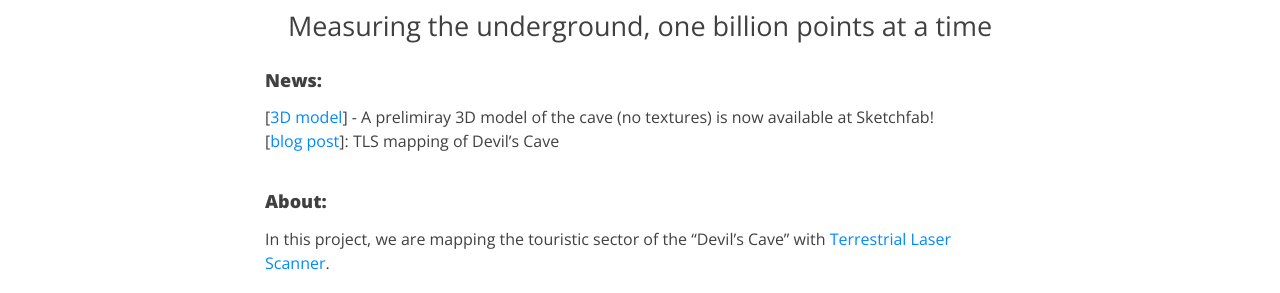
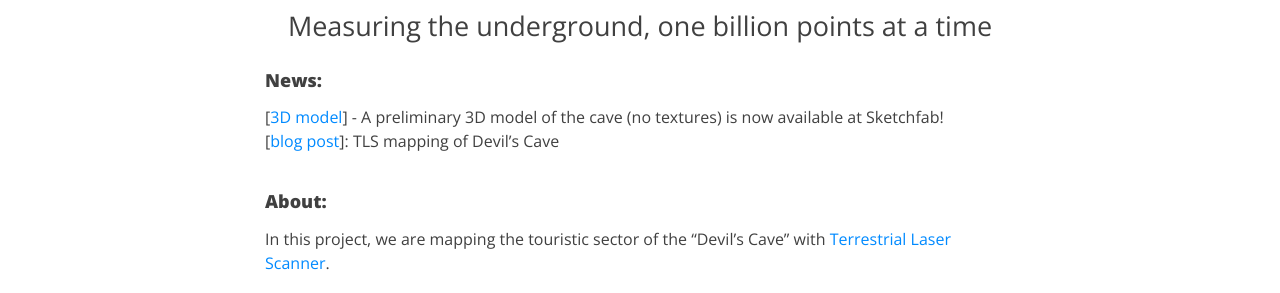
Before and after one commit to SPAMLab/SPAMLab.github.io, a Jekyll site: the page built from grants/cave_3d.md, in a window 1280 px wide and 900 px high. Shown: the part 241-534 px from the top of the window. Built offline with Jekyll 4.4.1, drawn with Linux system fonts in a browser that asks for light colours; nearby versions of some CDN libraries.

Commit message:
Update cave_3d.md

```diff
--- a/grants/cave_3d.md
+++ b/grants/cave_3d.md
@@ -1,10 +1,11 @@
 ---
 layout: page
 title: 3D Cave
-subtitle: Measuring the underground, one billion points at a time
+subtitle: 'Measuring the underground, one billion points at a time'
+published: true
 ---
 #### News:
-[[3D model](https://skfb.ly/6GY7n)] - A prelimiray 3D model of the cave (no textures) is now available at Sketchfab!
+[[3D model](https://skfb.ly/6GY7n)] - A preliminary 3D model of the cave (no textures) is now available at Sketchfab!
 [[blog post](/2018-07-10-devils_cave)]: TLS mapping of Devil's Cave
 &nbsp;
 &nbsp;
```
